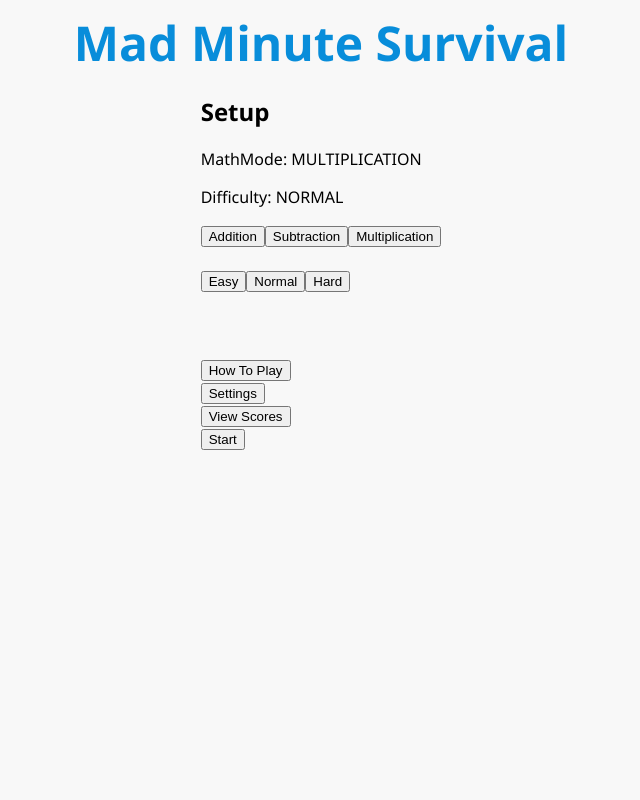
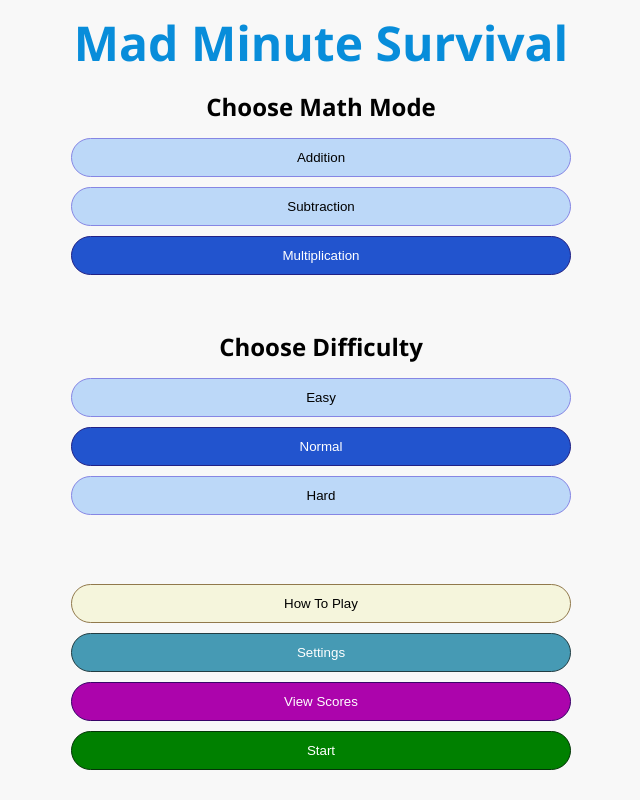
Before and after one commit to barretodanny/math-survival, a React (Vite) app: page / in a window 1280 px wide. Shown: the whole page, without its empty margins (319-959 px from the left). Built offline with nearby package versions, Linux system fonts and the light colour scheme.

Commit message:
setup page styling

```diff
--- /dev/null
+++ b/src/pages/setup/Setup.module.css
@@ -0,0 +1,179 @@
+.container {
+  display: flex;
+  flex-direction: column;
+  justify-content: space-between;
+  align-items: center;
+  height: 100%;
+  width: 100%;
+}
+
+.sectionContainer {
+  display: flex;
+  flex-direction: column;
+  align-items: center;
+  gap: 10px;
+  padding: 10px;
+  width: 100%;
+}
+
+.bottom {
+  margin: 20px 0;
+}
+
+.heading {
+  margin: 5px 0;
+  font-size: 1.5em;
+  font-weight: 600;
+}
+
+.lightText {
+  color: black;
+}
+
+.darkText {
+  color: white;
+}
+
+.btn {
+  padding: 11px 8px;
+  width: 500px;
+  border-radius: 25px;
+  outline: none;
+  cursor: pointer;
+}
+
+.btnLight {
+  border: 1px solid rgb(134, 134, 228);
+  background-color: rgb(188, 216, 248);
+}
+
+.btnLight:hover {
+  border: 1px solid rgb(108, 108, 241);
+  background-color: rgb(130, 185, 248);
+}
+
+.btnDark {
+  color: white;
+  border: 1px solid rgb(120, 117, 128);
+  background-color: rgb(70, 99, 128);
+}
+
+.btnDark:hover {
+  border: 1px solid rgb(146, 140, 161);
+  background-color: rgb(81, 131, 180);
+}
+
+.selectedBtnLight {
+  color: white;
+  border: 1px solid rgb(33, 33, 133);
+  background-color: rgb(34, 84, 206);
+}
+
+.selectedBtnLight:hover {
+  border: 1px solid rgb(43, 63, 183);
+  background-color: rgb(34, 54, 186);
+}
+
+.selectedBtnDark {
+  color: white;
+  border: 1px solid rgb(18, 18, 146);
+  background-color: rgb(35, 152, 230);
+}
+
+.selectedBtnDark:hover {
+  border: 1px solid rgb(43, 63, 183);
+  background-color: rgb(74, 171, 235);
+}
+
+.selectedDifficulty {
+  background-color: lightgreen;
+}
+
+.HTPLight {
+  border: 1px solid rgb(145, 121, 76);
+  background-color: beige;
+}
+
+.HTPLight:hover {
+  background-color: bisque;
+}
+
+.HTPDark {
+  border: 1px solid rgb(145, 121, 76);
+  background-color: rgb(223, 223, 187);
+}
+
+.HTPDark:hover {
+  background-color: rgb(236, 236, 186);
+}
+
+.settingsLight {
+  color: white;
+  border: 1px solid rgb(34, 61, 66);
+  background-color: rgb(70, 154, 180);
+}
+
+.settingsLight:hover {
+  background-color: steelblue;
+}
+
+.settingsDark {
+  color: white;
+  border: 1px solid rgb(34, 61, 66);
+  background-color: steelblue;
+}
+
+.settingsDark:hover {
+  background-color: rgb(70, 154, 180);
+}
+
+.scoresLight {
+  color: white;
+  border: 1px solid rgb(56, 4, 104);
+  background-color: rgb(172, 4, 172);
+}
+
+.scoresLight:hover {
+  background-color: purple;
+}
+
+.scoresDark {
+  color: white;
+  border: 1px solid rgb(56, 4, 104);
+  background-color: purple;
+}
+
+.scoresDark:hover {
+  background-color: rgb(172, 4, 172);
+}
+
+.startLight {
+  color: white;
+  border: 1px solid rgb(3, 53, 7);
+  background-color: green;
+}
+
+.startLight:hover {
+  background-color: rgb(1, 95, 1);
+}
+
+.startDark {
+  color: white;
+  border: 1px solid rgb(3, 53, 7);
+  background-color: rgb(1, 95, 1);
+}
+
+.startDark:hover {
+  background-color: green;
+}
+
+@media only screen and (max-width: 700px) {
+  .heading {
+    font-size: 1.35em;
+  }
+
+  .btn {
+    max-width: 500px;
+    width: 90%;
+  }
+}
--- a/src/pages/setup/Setup.tsx
+++ b/src/pages/setup/Setup.tsx
@@ -22,53 +22,164 @@ import ScoresModal from "../../components/Modal/ScoresModal";
 import SettingsModal from "../../components/Modal/SettingsModal";
 import HowToPlayModal from "../../components/Modal/HowToPlayModal";
 
+import styles from "./Setup.module.css";
+import { DifficultyOptions, MathModeOptions } from "../../constants/game";
+import { selectDarkModeSetting } from "../../features/settings/settings-slice";
+
 function Setup() {
+  const darkMode = useAppSelector(selectDarkModeSetting);
   const modal = useAppSelector(selectUIModal);
   const mathMode = useAppSelector(selectMathModeOption);
   const difficulty = useAppSelector(selectDifficultyOption);
   const dispatch = useAppDispatch();
 
   return (
-    <div>
+    <div className={styles.container}>
       {modal === UIModalState.SCORES && <ScoresModal />}
       {modal === UIModalState.SETTINGS && <SettingsModal />}
       {modal === UIModalState.HOW_TO_PLAY && <HowToPlayModal />}
-      <h2>Setup</h2>
-      <p>MathMode: {mathMode}</p>
-      <p>Difficulty: {difficulty}</p>
-      <div>
-        <div>
-          <button onClick={() => dispatch(setMathModeToAddition())}>
+      <div className={styles.sectionContainer}>
+        <h3
+          className={`${styles.heading} ${
+            darkMode ? `${styles.darkText}` : `${styles.lightText}`
+          }`}
+        >
+          Choose Math Mode
+        </h3>
+        <button
+          className={`${styles.btn}
+            ${
+              mathMode === MathModeOptions.ADDITION
+                ? darkMode
+                  ? `${styles.selectedBtnDark}`
+                  : `${styles.selectedBtnLight}`
+                : darkMode
+                ? `${styles.btnDark}`
+                : `${styles.btnLight}`
+            }`}
+          onClick={() => dispatch(setMathModeToAddition())}
+        >
           Addition
         </button>
-          <button onClick={() => dispatch(setMathModeToSubtraction())}>
+        <button
+          className={`${styles.btn}
+            ${
+              mathMode === MathModeOptions.SUBTRACTION
+                ? darkMode
+                  ? `${styles.selectedBtnDark}`
+                  : `${styles.selectedBtnLight}`
+                : darkMode
+                ? `${styles.btnDark}`
+                : `${styles.btnLight}`
+            }`}
+          onClick={() => dispatch(setMathModeToSubtraction())}
+        >
           Subtraction
         </button>
-          <button onClick={() => dispatch(setMathModeToMultiplication())}>
+        <button
+          className={`${styles.btn}
+            ${
+              mathMode === MathModeOptions.MULTIPLICATION
+                ? darkMode
+                  ? `${styles.selectedBtnDark}`
+                  : `${styles.selectedBtnLight}`
+                : darkMode
+                ? `${styles.btnDark}`
+                : `${styles.btnLight}`
+            }`}
+          onClick={() => dispatch(setMathModeToMultiplication())}
+        >
           Multiplication
         </button>
       </div>
-        <br />
-        <div>
-          <button onClick={() => dispatch(setDifficultyToEasy())}>Easy</button>
-          <button onClick={() => dispatch(setDifficultyToNormal())}>
+      <div className={styles.sectionContainer}>
+        <h3
+          className={`${styles.heading} ${
+            darkMode ? `${styles.darkText}` : `${styles.lightText}`
+          }`}
+        >
+          Choose Difficulty
+        </h3>
+        <button
+          className={`${styles.btn}
+            ${
+              difficulty === DifficultyOptions.EASY
+                ? darkMode
+                  ? `${styles.selectedBtnDark}`
+                  : `${styles.selectedBtnLight}`
+                : darkMode
+                ? `${styles.btnDark}`
+                : `${styles.btnLight}`
+            }`}
+          onClick={() => dispatch(setDifficultyToEasy())}
+        >
+          Easy
+        </button>
+        <button
+          className={`${styles.btn}
+            ${
+              difficulty === DifficultyOptions.NORMAL
+                ? darkMode
+                  ? `${styles.selectedBtnDark}`
+                  : `${styles.selectedBtnLight}`
+                : darkMode
+                ? `${styles.btnDark}`
+                : `${styles.btnLight}`
+            }`}
+          onClick={() => dispatch(setDifficultyToNormal())}
+        >
           Normal
         </button>
-          <button onClick={() => dispatch(setDifficultyToHard())}>Hard</button>
+        <button
+          className={`${styles.btn}
+            ${
+              difficulty === DifficultyOptions.HARD
+                ? darkMode
+                  ? `${styles.selectedBtnDark}`
+                  : `${styles.selectedBtnLight}`
+                : darkMode
+                ? `${styles.btnDark}`
+                : `${styles.btnLight}`
+            }`}
+          onClick={() => dispatch(setDifficultyToHard())}
+        >
+          Hard
+        </button>
       </div>
-      </div>
-      <br />
-      <br />
-      <br />
-      <button onClick={() => dispatch(showHowToPlayModal())}>
+      <div className={`${styles.sectionContainer} ${styles.bottom}`}>
+        <button
+          className={`${styles.btn} ${
+            darkMode ? `${styles.HTPDark}` : `${styles.HTPLight}`
+          }`}
+          onClick={() => dispatch(showHowToPlayModal())}
+        >
           How To Play
         </button>
-      <br />
-      <button onClick={() => dispatch(showSettingsModal())}>Settings</button>
-      <br />
-      <button onClick={() => dispatch(showScoresModal())}>View Scores</button>
-      <br />
-      <button onClick={() => dispatch(showCountdownScreen())}>Start</button>
+        <button
+          className={`${styles.btn} ${
+            darkMode ? `${styles.settingsDark}` : `${styles.settingsLight}`
+          }`}
+          onClick={() => dispatch(showSettingsModal())}
+        >
+          Settings
+        </button>
+        <button
+          className={`${styles.btn} ${
+            darkMode ? `${styles.scoresDark}` : `${styles.scoresLight}`
+          }`}
+          onClick={() => dispatch(showScoresModal())}
+        >
+          View Scores
+        </button>
+        <button
+          className={`${styles.btn} ${
+            darkMode ? `${styles.startDark}` : `${styles.startLight}`
+          }`}
+          onClick={() => dispatch(showCountdownScreen())}
+        >
+          Start
+        </button>
+      </div>
     </div>
   );
 }
```
Lines whose indentation alone changed are shown as unchanged.
